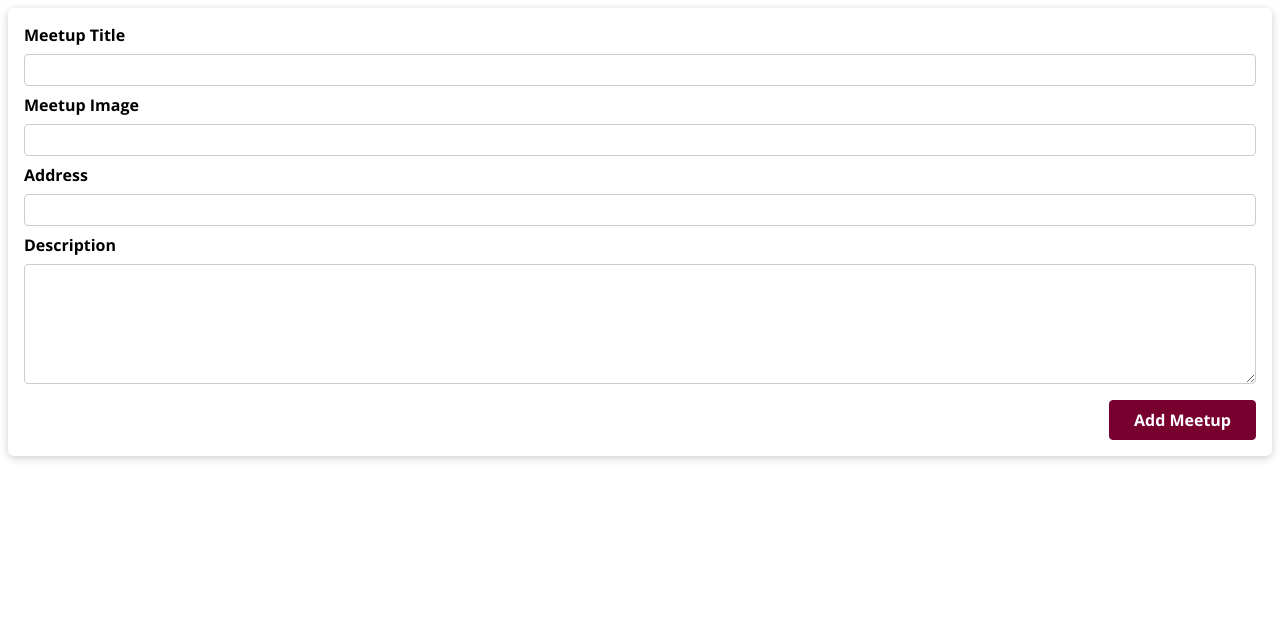
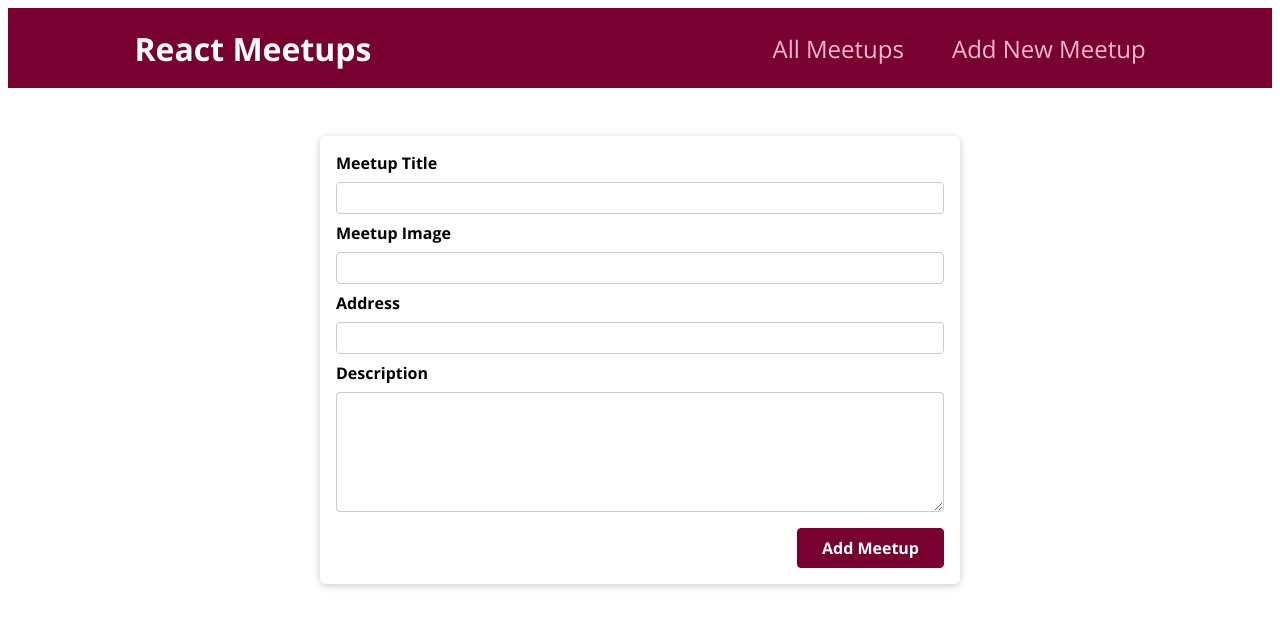
Before and after one commit to mhmdramadhan/latihan-nextjs, a Next.js app in the folder 15.final-recap-summary/: page /new-meetup in a window 1280 px wide. Shown: the top 628 px of the page. Built offline with nearby package versions, Linux system fonts and the light colour scheme.

Commit message:
UPDATE : enhance layout structure; wrap children in Layout component; add metadata for New Meetup page; update Link components to use href

```diff
--- a/15.final-recap-summary/app/layout.js
+++ b/15.final-recap-summary/app/layout.js
@@ -1,3 +1,4 @@
+import Layout from "@/components/layout/Layout";
 import "../styles/globals.css";
 
 export const metadata = {
@@ -9,7 +10,9 @@ export default function RootLayout({ children }) {
   return (
     <html lang="en">
       <body>
-        {children}
+        <Layout>
+          {children}
+        </Layout>
       </body>
     </html>
   );
--- a/15.final-recap-summary/app/new-meetup/page.js
+++ b/15.final-recap-summary/app/new-meetup/page.js
@@ -1,4 +1,10 @@
 import NewMeetupForm from "@/components/meetups/NewMeetupForm";
+
+export const metadata = {
+    title: "Add New Meetup",
+    description: "Create and add a new meetup to our platform. Share your events with the community!",
+    keywords: ["meetup", "add meetup", "new meetup", "community events"],
+};
 
 function NewMeetupPage() {
     return <NewMeetupForm />
--- a/15.final-recap-summary/components/layout/MainNavigation.js
+++ b/15.final-recap-summary/components/layout/MainNavigation.js
@@ -1,3 +1,4 @@
+import Link from 'next/link';
 import classes from './MainNavigation.module.css';
 
 function MainNavigation() {
@@ -8,10 +9,10 @@ function MainNavigation() {
             <nav>
                 <ul>
                     <li>
-                        <Link to='/'>All Meetups</Link>
+                        <Link href='/'>All Meetups</Link>
                     </li>
                     <li>
-                        <Link to='/new-meetup'>Add New Meetup</Link>
+                        <Link href='/new-meetup'>Add New Meetup</Link>
                     </li>
                 </ul>
             </nav>
```
